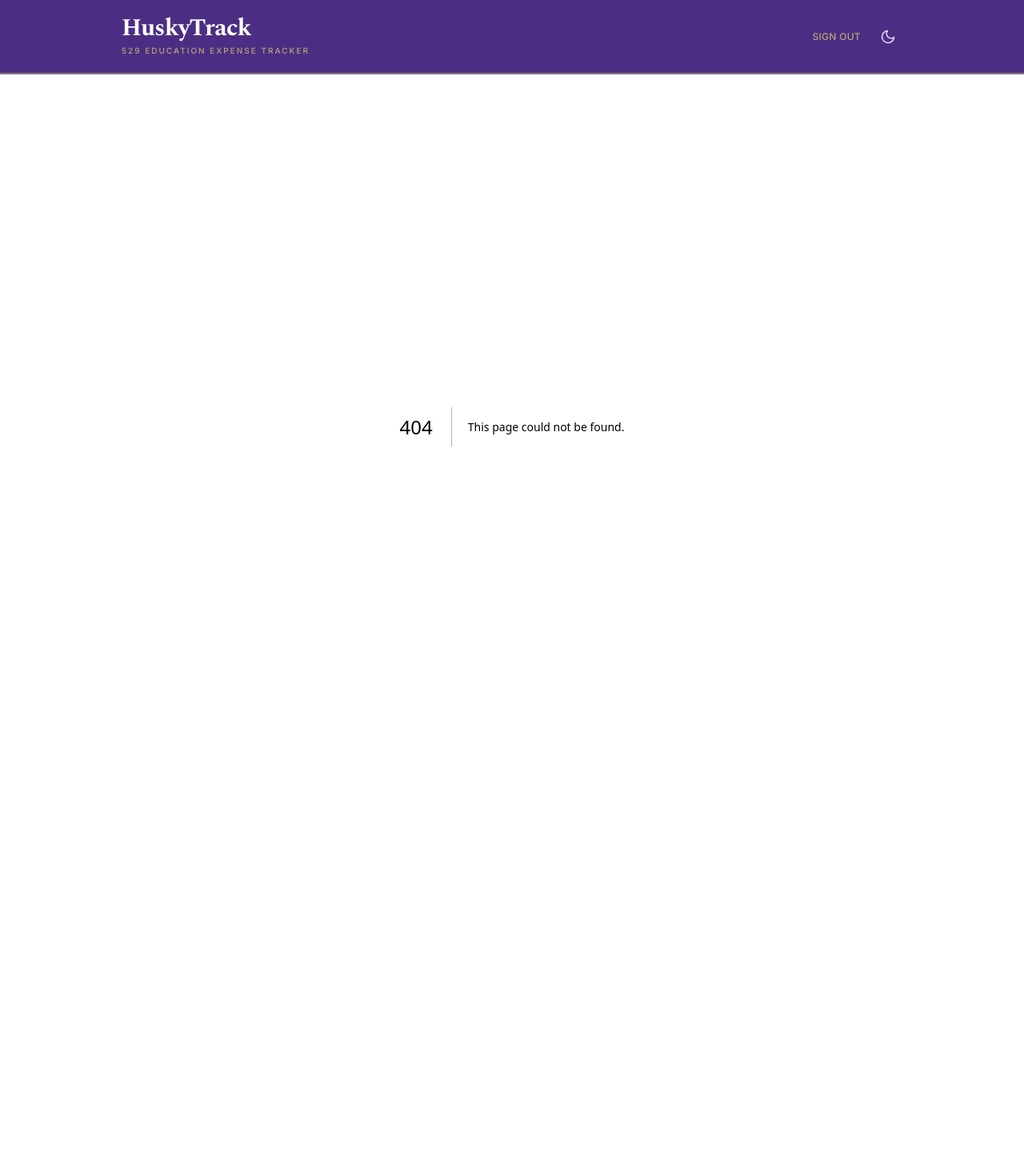
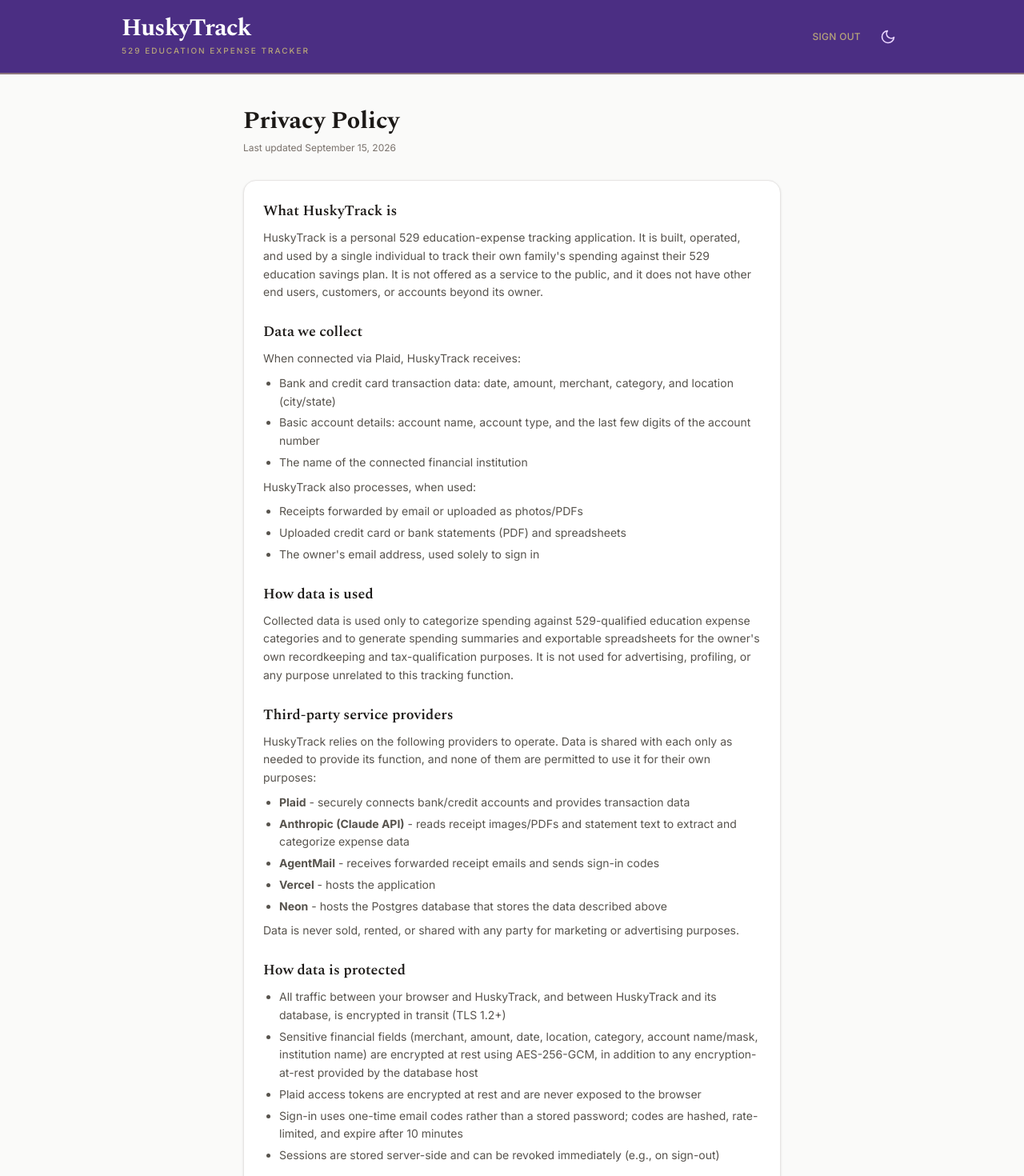
Before and after one commit to alexwrig/HuskyTrack, a Next.js app: page /privacy in a window 1280 px wide. Before the commit this address had no page. Shown: the top 1470 px of the page at 80% size. Before the commit the page ends 973 px from the top, so only its background shows below. Built offline with nearby package versions, Linux system fonts and the light colour scheme.

Commit message:
Add public privacy policy page
Required for Plaid Link integration. Publicly accessible (no auth) since
it must be readable before/without signing in, matching how /login is
already exempted from the session check.

```diff
--- /dev/null
+++ b/app/privacy/page.tsx
@@ -0,0 +1,124 @@
+import type { Metadata } from 'next'
+
+export const metadata: Metadata = {
+  title: 'Privacy Policy - HuskyTrack',
+}
+
+function Section({ title, children }: { title: string; children: React.ReactNode }) {
+  return (
+    <section className="flex flex-col gap-2">
+      <h2 className="font-display text-lg font-semibold text-stone-900 dark:text-stone-100">
+        {title}
+      </h2>
+      <div className="text-sm leading-relaxed text-stone-600 dark:text-stone-400 flex flex-col gap-2">
+        {children}
+      </div>
+    </section>
+  )
+}
+
+export default function PrivacyPolicyPage() {
+  return (
+    <div className="max-w-2xl mx-auto flex flex-col gap-8">
+      <div>
+        <h1 className="font-display text-3xl font-bold text-stone-900 dark:text-stone-100">
+          Privacy Policy
+        </h1>
+        <p className="text-xs text-stone-500 dark:text-stone-500 mt-2">
+          Last updated September 15, 2026
+        </p>
+      </div>
+
+      <div className="bg-white dark:bg-stone-900 rounded-2xl border border-stone-200 dark:border-stone-800 shadow-sm p-6 flex flex-col gap-6">
+        <Section title="What HuskyTrack is">
+          <p>
+            HuskyTrack is a personal 529 education-expense tracking application. It is built,
+            operated, and used by a single individual to track their own family&apos;s spending
+            against their 529 education savings plan. It is not offered as a service to the
+            public, and it does not have other end users, customers, or accounts beyond its
+            owner.
+          </p>
+        </Section>
+
+        <Section title="Data we collect">
+          <p>When connected via Plaid, HuskyTrack receives:</p>
+          <ul className="list-disc pl-5 flex flex-col gap-1">
+            <li>Bank and credit card transaction data: date, amount, merchant, category, and location (city/state)</li>
+            <li>Basic account details: account name, account type, and the last few digits of the account number</li>
+            <li>The name of the connected financial institution</li>
+          </ul>
+          <p>HuskyTrack also processes, when used:</p>
+          <ul className="list-disc pl-5 flex flex-col gap-1">
+            <li>Receipts forwarded by email or uploaded as photos/PDFs</li>
+            <li>Uploaded credit card or bank statements (PDF) and spreadsheets</li>
+            <li>The owner&apos;s email address, used solely to sign in</li>
+          </ul>
+        </Section>
+
+        <Section title="How data is used">
+          <p>
+            Collected data is used only to categorize spending against 529-qualified education
+            expense categories and to generate spending summaries and exportable spreadsheets for
+            the owner&apos;s own recordkeeping and tax-qualification purposes. It is not used for
+            advertising, profiling, or any purpose unrelated to this tracking function.
+          </p>
+        </Section>
+
+        <Section title="Third-party service providers">
+          <p>HuskyTrack relies on the following providers to operate. Data is shared with each only as needed to provide its function, and none of them are permitted to use it for their own purposes:</p>
+          <ul className="list-disc pl-5 flex flex-col gap-1">
+            <li><strong>Plaid</strong> - securely connects bank/credit accounts and provides transaction data</li>
+            <li><strong>Anthropic (Claude API)</strong> - reads receipt images/PDFs and statement text to extract and categorize expense data</li>
+            <li><strong>AgentMail</strong> - receives forwarded receipt emails and sends sign-in codes</li>
+            <li><strong>Vercel</strong> - hosts the application</li>
+            <li><strong>Neon</strong> - hosts the Postgres database that stores the data described above</li>
+          </ul>
+          <p>Data is never sold, rented, or shared with any party for marketing or advertising purposes.</p>
+        </Section>
+
+        <Section title="How data is protected">
+          <ul className="list-disc pl-5 flex flex-col gap-1">
+            <li>All traffic between your browser and HuskyTrack, and between HuskyTrack and its database, is encrypted in transit (TLS 1.2+)</li>
+            <li>Sensitive financial fields (merchant, amount, date, location, category, account name/mask, institution name) are encrypted at rest using AES-256-GCM, in addition to any encryption-at-rest provided by the database host</li>
+            <li>Plaid access tokens are encrypted at rest and are never exposed to the browser</li>
+            <li>Sign-in uses one-time email codes rather than a stored password; codes are hashed, rate-limited, and expire after 10 minutes</li>
+            <li>Sessions are stored server-side and can be revoked immediately (e.g., on sign-out)</li>
+          </ul>
+        </Section>
+
+        <Section title="Data retention">
+          <p>
+            Data is retained until manually deleted by the owner within the application. There is
+            no automatic expiration. Disconnecting a bank connection stops new data from being
+            synced but does not automatically delete previously synced transactions; those can be
+            deleted manually.
+          </p>
+        </Section>
+
+        <Section title="Cookies">
+          <p>
+            HuskyTrack sets a single session cookie used only to keep the owner signed in. It is
+            not used for tracking or advertising, and no third-party analytics or advertising
+            cookies are set.
+          </p>
+        </Section>
+
+        <Section title="Changes to this policy">
+          <p>
+            This policy may be updated as the application changes. The date at the top of this
+            page reflects the most recent update.
+          </p>
+        </Section>
+
+        <Section title="Contact">
+          <p>
+            Questions about this policy can be sent to the application owner at{' '}
+            <a href="mailto:alex@familywright.net" className="text-[#4B2E83] dark:text-purple-400 hover:underline">
+              alex@familywright.net
+            </a>.
+          </p>
+        </Section>
+      </div>
+    </div>
+  )
+}
--- a/middleware.ts
+++ b/middleware.ts
@@ -10,6 +10,7 @@
 
   if (
     pathname.startsWith('/login') ||
+    pathname.startsWith('/privacy') ||
     pathname.startsWith('/api/auth') ||
     pathname.startsWith('/api/inbound-email') ||
     pathname.startsWith('/api/plaid/webhook')
```
